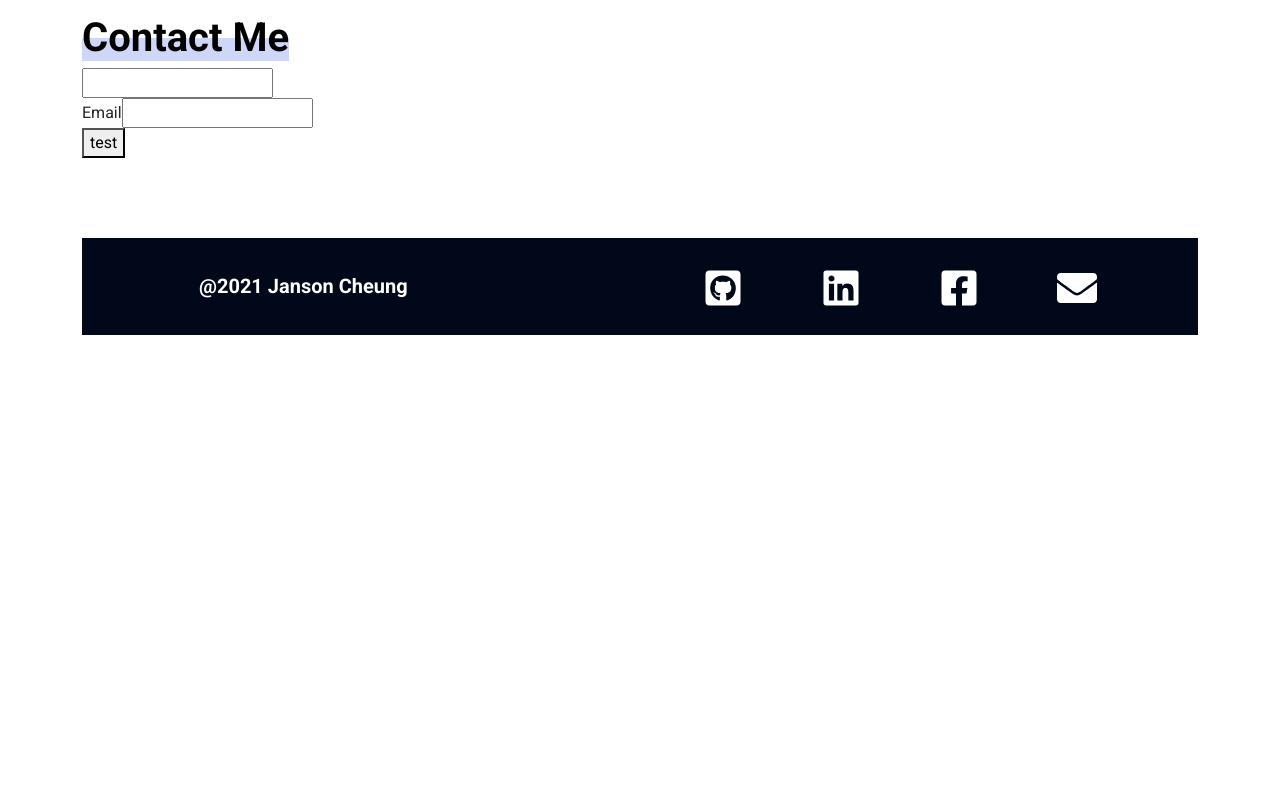
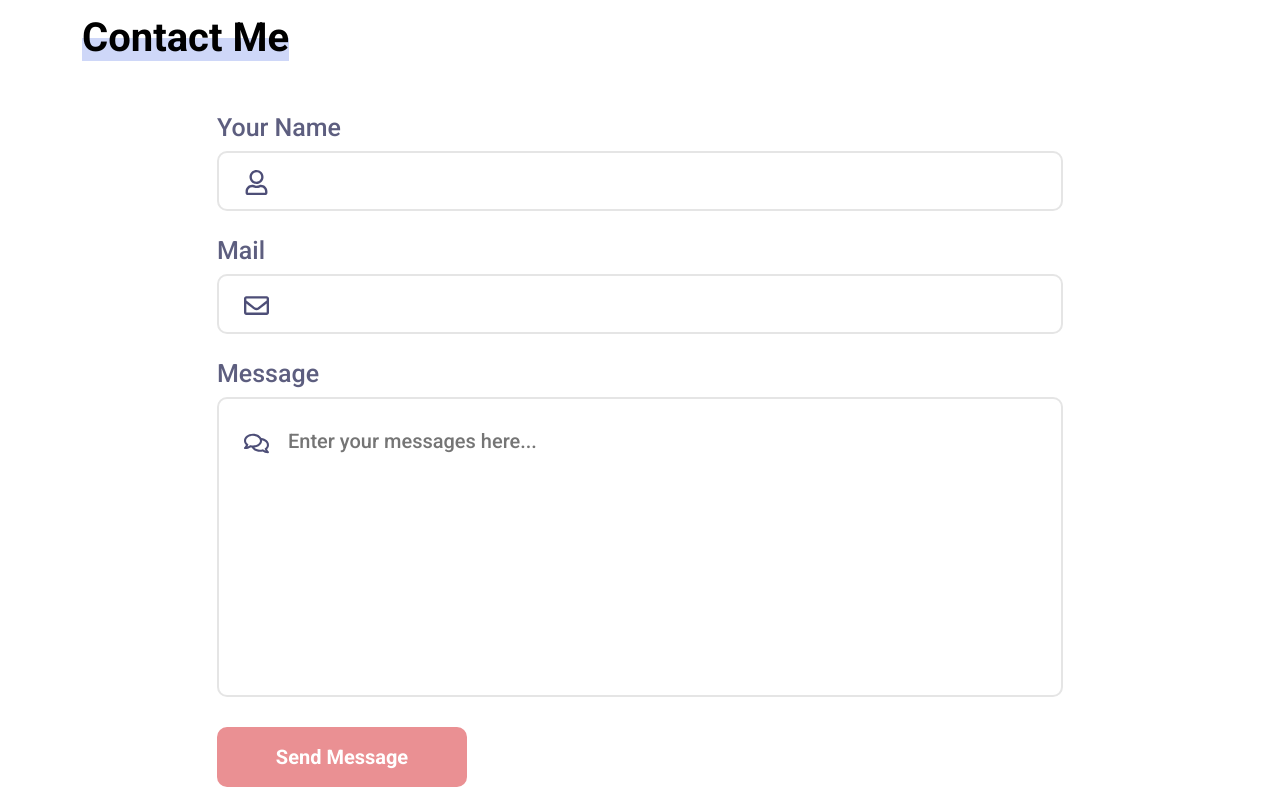
Before and after one commit to janson0004/NewPortfolio, a React (Create React App) app: page /about in a window 1280 px wide. Shown: the part 1240-2040 px from the top of the page. Before the commit the page ends 1575 px from the top, so only its background shows below. Built offline with nearby package versions, Linux system fonts and the light colour scheme.

Commit message:
form testing

```diff
--- a/src/views/About.jsx
+++ b/src/views/About.jsx
@@ -78,14 +78,9 @@ const About = () => {
       </CustomRow>
 
       <HeadLine id="ContactMe">Contact Me</HeadLine>
-      {/* <ContactForm
-        name="contact v1"
-        method="post"
-        data-netlify="true"
-        onSubmit="submit"
-      > */}
-      {/* <input type="hidden" name="form-name" value="contact v1" /> */}
-      {/* <FormTitle>Your Name</FormTitle>
+      <ContactForm name="contact v1" method="post" data-netlify="true">
+        <input type="hidden" name="form-name" value="contact v1" />
+        <FormTitle>Your Name</FormTitle>
         <BarWrapper>
           <IconAndTagWrapper>
             <CustomIcon>
@@ -94,7 +89,6 @@ const About = () => {
             <Input name="name" type="text" required></Input>
           </IconAndTagWrapper>
         </BarWrapper>
-
 
         <FormTitle htmlFor="email">Mail</FormTitle>
         <BarWrapper>
@@ -105,7 +99,6 @@ const About = () => {
             <Input name="email" type="email" required></Input>
           </IconAndTagWrapper>
         </BarWrapper>
-
 
         <FormTitle>Message</FormTitle>
         <MessageWrapper>
@@ -121,8 +114,8 @@ const About = () => {
               required
             ></MessageInput>
           </IconWrapper>
-        </MessageWrapper> */}
-      <form
+        </MessageWrapper>
+        {/* <form
         name="contact v1"
         method="post"
         data-netlify="true"
@@ -138,12 +131,12 @@ const About = () => {
         <div>
           <label htmlFor="email"> Email</label>
           <input id="email" type="email" name="email" />
-        </div>
+        </div> */}
 
-        {/* <SubmitButton type="submit">Send Message</SubmitButton> */}
-        <button type="submit">test</button>
-      </form>
-      {/* </ContactForm> */}
+        <SubmitButton type="submit">Send Message</SubmitButton>
+        {/* <button type="submit">test</button>
+      </form> */}
+      </ContactForm>
     </CustomContainer>
   );
 };
```
